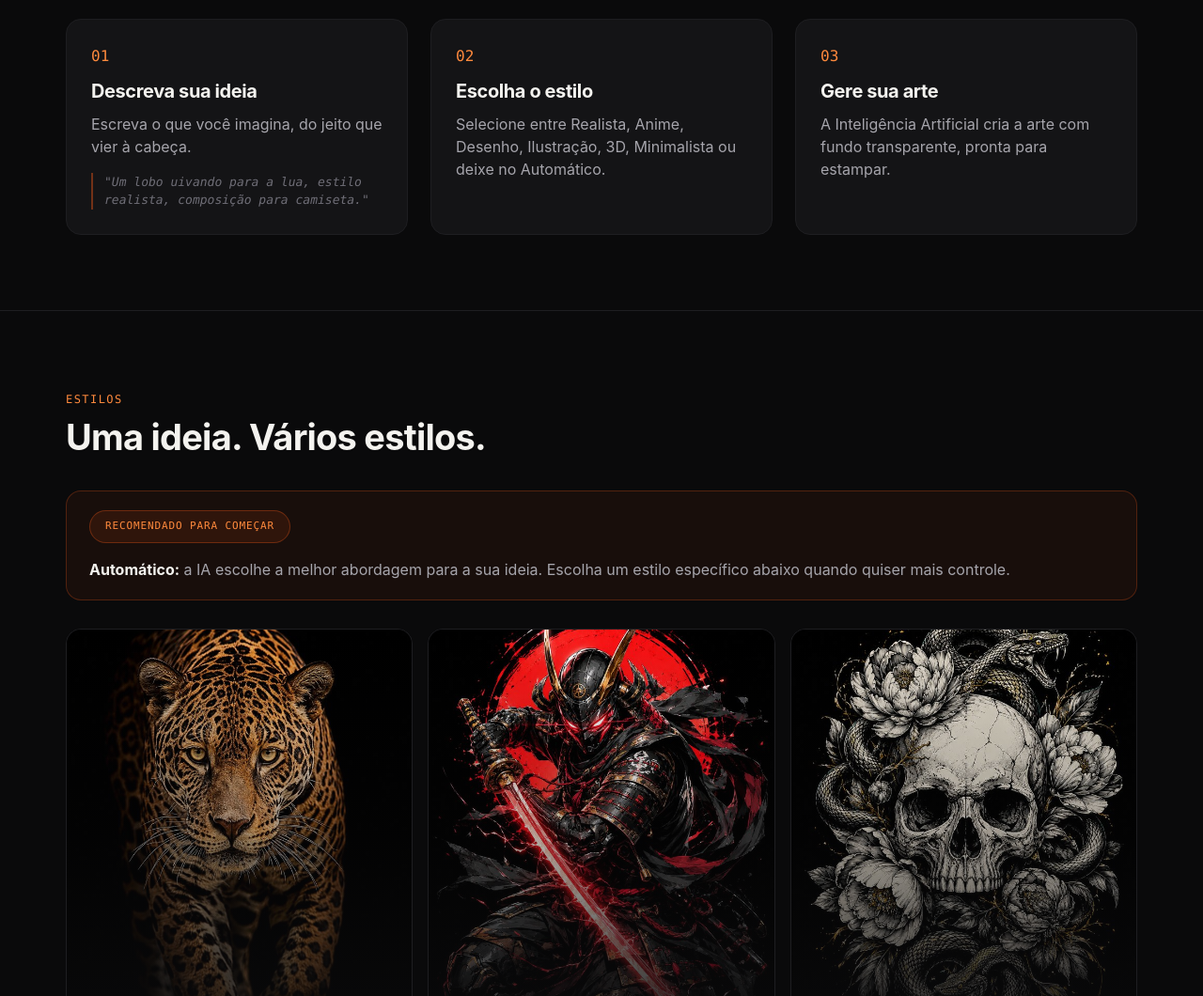
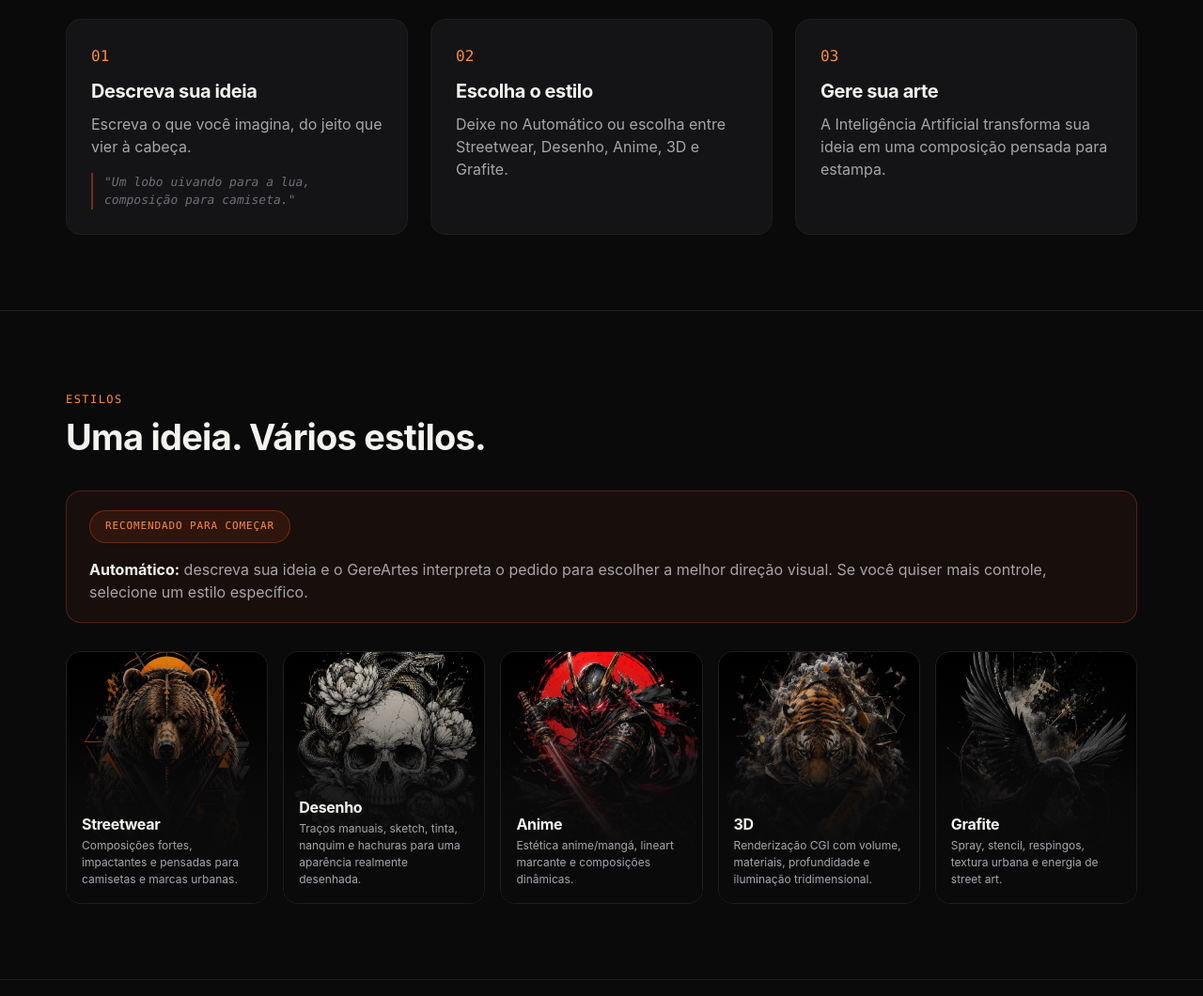
Before and after one commit to alegredoobr/gerearte-landing, a website: page index.html in a window 1280 px wide. Shown: the part 1740-2800 px from the top of the page at 94% size. Drawn offline with Linux system fonts and the light colour scheme.

Commit message:
Update styles and text in index.html

```diff
--- a/index.html
+++ b/index.html
@@ -106,10 +106,11 @@
   /* STYLES */
   .auto-banner{margin-top:36px; display:flex; flex-wrap:wrap; align-items:center; gap:16px; border-radius:16px; border:1px solid rgba(255,92,26,.25); background:rgba(255,92,26,.06); padding:20px 24px;}
   .styles-grid{margin-top:30px; display:grid; grid-template-columns:1fr 1fr; gap:16px;}
-  @media(min-width:1024px){ .styles-grid{grid-template-columns:repeat(3,1fr);} }
+  @media(max-width:1023px){ .styles-grid > *:nth-child(5){grid-column:1 / -1;} }
+  @media(min-width:1024px){ .styles-grid{grid-template-columns:repeat(5,1fr);} }
   .style-card{position:relative; border-radius:16px; overflow:hidden; border:1px solid var(--border-soft); background:var(--surface); aspect-ratio:4/5;}
   .style-card .art{position:absolute; inset:0;}
-  .style-card .scrim{position:absolute; inset:0; background:linear-gradient(to top, var(--bg) 0%, rgba(10,10,11,.25) 55%, transparent 100%);}
+  .style-card .scrim{position:absolute; inset:0; background:linear-gradient(to top, var(--bg) 0%, var(--bg) 18%, rgba(10,10,11,.9) 45%, rgba(10,10,11,.35) 70%, transparent 100%);}
   .style-card .info{position:absolute; left:0; right:0; bottom:0; padding:16px;}
   .style-card .info h3{font-size:16px;}
   .style-card .info p{margin-top:4px; font-size:12px; color:var(--text-muted);}
@@ -303,17 +304,17 @@
           <span class="num">01</span>
           <h3>Descreva sua ideia</h3>
           <p>Escreva o que você imagina, do jeito que vier à cabeça.</p>
-          <p class="quote">"Um lobo uivando para a lua, estilo realista, composição para camiseta."</p>
+          <p class="quote">"Um lobo uivando para a lua, composição para camiseta."</p>
         </div>
         <div class="reveal step">
           <span class="num">02</span>
           <h3>Escolha o estilo</h3>
-          <p>Selecione entre Realista, Anime, Desenho, Ilustração, 3D, Minimalista ou deixe no Automático.</p>
+          <p>Deixe no Automático ou escolha entre Streetwear, Desenho, Anime, 3D e Grafite.</p>
         </div>
         <div class="reveal step">
           <span class="num">03</span>
           <h3>Gere sua arte</h3>
-          <p>A Inteligência Artificial cria a arte com fundo transparente, pronta para estampar.</p>
+          <p>A Inteligência Artificial transforma sua ideia em uma composição pensada para estampa.</p>
         </div>
       </div>
     </div>
@@ -328,38 +329,33 @@
       </div>
       <div class="reveal auto-banner">
         <span class="badge badge-orange" style="white-space:nowrap;">Recomendado para começar</span>
-        <p style="color:var(--text-muted);"><strong style="color:var(--text);">Automático:</strong> a IA escolhe a melhor abordagem para a sua ideia. Escolha um estilo específico abaixo quando quiser mais controle.</p>
+        <p style="color:var(--text-muted);"><strong style="color:var(--text);">Automático:</strong> descreva sua ideia e o GereArtes interpreta o pedido para escolher a melhor direção visual. Se você quiser mais controle, selecione um estilo específico.</p>
       </div>
       <div class="styles-grid">
         <div class="reveal style-card">
-          <div class="art" style="background-color:var(--surface); background-image:url('images/jaguar-realista.jpg'); background-size:cover; background-position:center;"></div>
+          <div class="art" style="background-color:var(--surface); background-image:url('images/bear-galeria.jpg'); background-size:cover; background-position:center;"></div>
           <div class="scrim"></div>
-          <div class="info"><h3>Realista</h3><p>Detalhes e texturas com aparência fotográfica.</p></div>
+          <div class="info"><h3>Streetwear</h3><p>Composições fortes, impactantes e pensadas para camisetas e marcas urbanas.</p></div>
+        </div>
+        <div class="reveal style-card">
+          <div class="art" style="background-color:var(--surface); background-image:url('images/skull-desenho.jpg'); background-size:cover; background-position:center;"></div>
+          <div class="scrim"></div>
+          <div class="info"><h3>Desenho</h3><p>Traços manuais, sketch, tinta, nanquim e hachuras para uma aparência realmente desenhada.</p></div>
         </div>
         <div class="reveal style-card">
           <div class="art" style="background-color:var(--surface); background-image:url('images/samurai-anime.jpg'); background-size:cover; background-position:center;"></div>
           <div class="scrim"></div>
-          <div class="info"><h3>Anime</h3><p>Traços marcantes inspirados na estética anime.</p></div>
-        </div>
-        <div class="reveal style-card">
-          <div class="art" style="background-color:var(--surface); background-image:url('images/skull-desenho.jpg'); background-size:cover; background-position:center;"></div>
-          <div class="scrim"></div>
-          <div class="info"><h3>Desenho</h3><p>Linhas e traçados com aparência desenhada à mão.</p></div>
-        </div>
-        <div class="reveal style-card">
-          <div class="art" style="background-color:var(--surface); background-image:url('images/eagle-fire-ilustracao.jpg'); background-size:cover; background-position:center;"></div>
-          <div class="scrim"></div>
-          <div class="info"><h3>Ilustração</h3><p>Composições ilustrativas com cores vibrantes.</p></div>
+          <div class="info"><h3>Anime</h3><p>Estética anime/mangá, lineart marcante e composições dinâmicas.</p></div>
         </div>
         <div class="reveal style-card">
           <div class="art" style="background-color:var(--surface); background-image:url('images/tiger-3d.jpg'); background-size:cover; background-position:center;"></div>
           <div class="scrim"></div>
-          <div class="info"><h3>3D</h3><p>Volume e profundidade em renderização 3D.</p></div>
+          <div class="info"><h3>3D</h3><p>Renderização CGI com volume, materiais, profundidade e iluminação tridimensional.</p></div>
         </div>
         <div class="reveal style-card">
-          <div class="art" style="background-color:var(--surface); background-image:url('images/lotus-minimalista.jpg'); background-size:cover; background-position:center;"></div>
+          <div class="art" style="background-color:var(--surface); background-image:url('images/raven-galeria.jpg'); background-size:cover; background-position:center;"></div>
           <div class="scrim"></div>
-          <div class="info"><h3>Minimalista</h3><p>Formas simples e limpas, direto ao ponto.</p></div>
+          <div class="info"><h3>Grafite</h3><p>Spray, stencil, respingos, textura urbana e energia de street art.</p></div>
         </div>
       </div>
     </div>
@@ -506,6 +502,10 @@
           <div class="faq-a"><p>Não. Basta descrever o que você deseja.</p></div>
         </div>
         <div class="faq-item">
+          <button class="faq-q">Preciso escolher um estilo? <span class="plus">+</span></button>
+          <div class="faq-a"><p>Não. O GereArtes começa no modo Automático, que interpreta sua ideia e escolhe a melhor direção visual. Se quiser, você também pode selecionar manualmente Streetwear, Desenho, Anime, 3D ou Grafite.</p></div>
+        </div>
+        <div class="faq-item">
           <button class="faq-q">Posso testar gratuitamente? <span class="plus">+</span></button>
           <div class="faq-a"><p>Sim. Ao criar sua conta você recebe 3 gerações gratuitas.</p></div>
         </div>
@@ -594,9 +594,9 @@
 
   // typing console effect
   const prompts = [
-    "lobo uivando para a lua, estilo realista, composição para camiseta",
+    "lobo uivando para a lua, composição para camiseta",
     "onça pintada em grafite urbano, cores vibrantes, fundo transparente",
-    "flor de lótus minimalista, linha única, para estampa frontal"
+    "flor de lótus em traço fino, para estampa frontal"
   ];
   const textEl = document.getElementById('typingText');
   let pIndex = 0, charIndex = 0, phase = 'typing';
```
